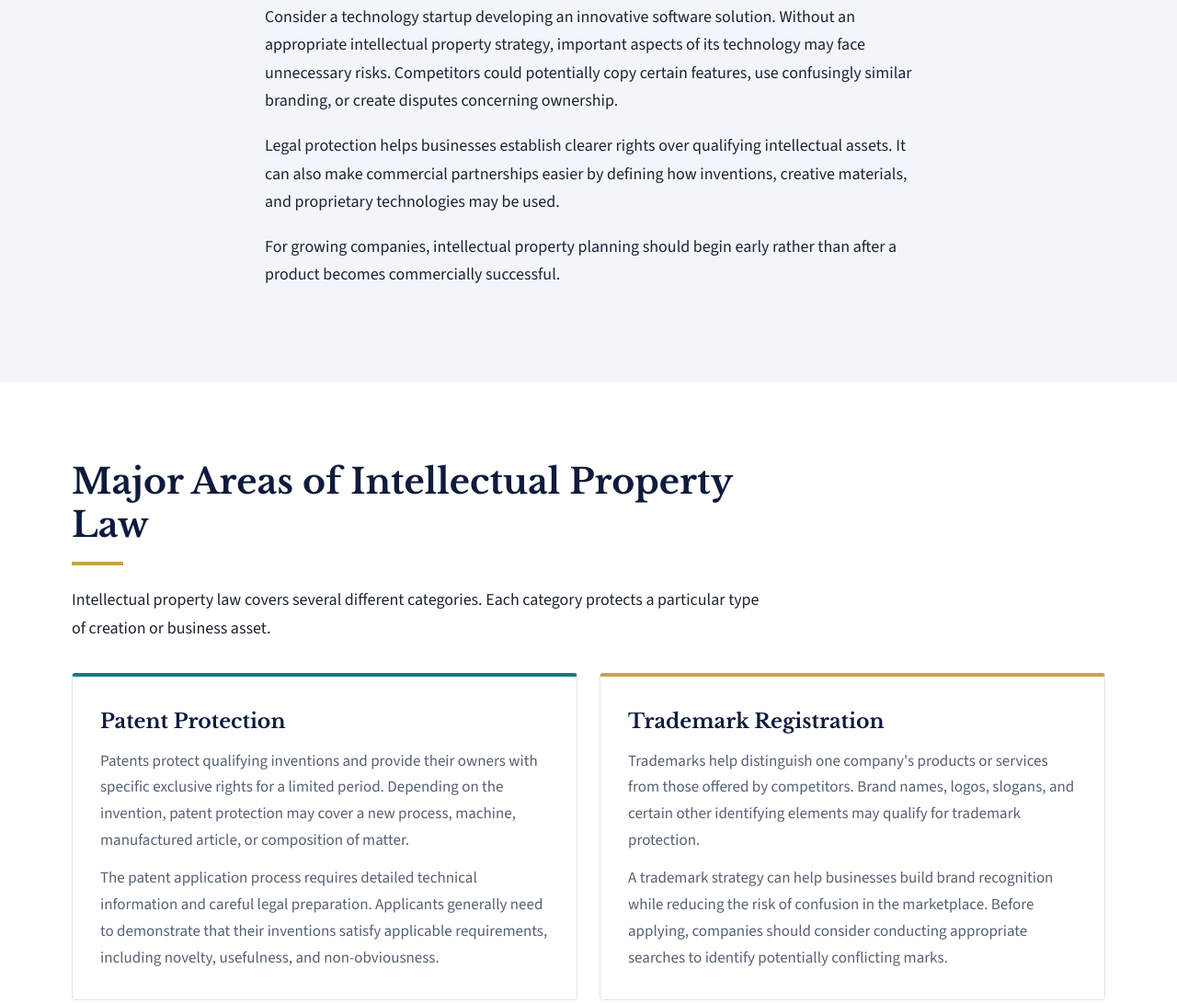
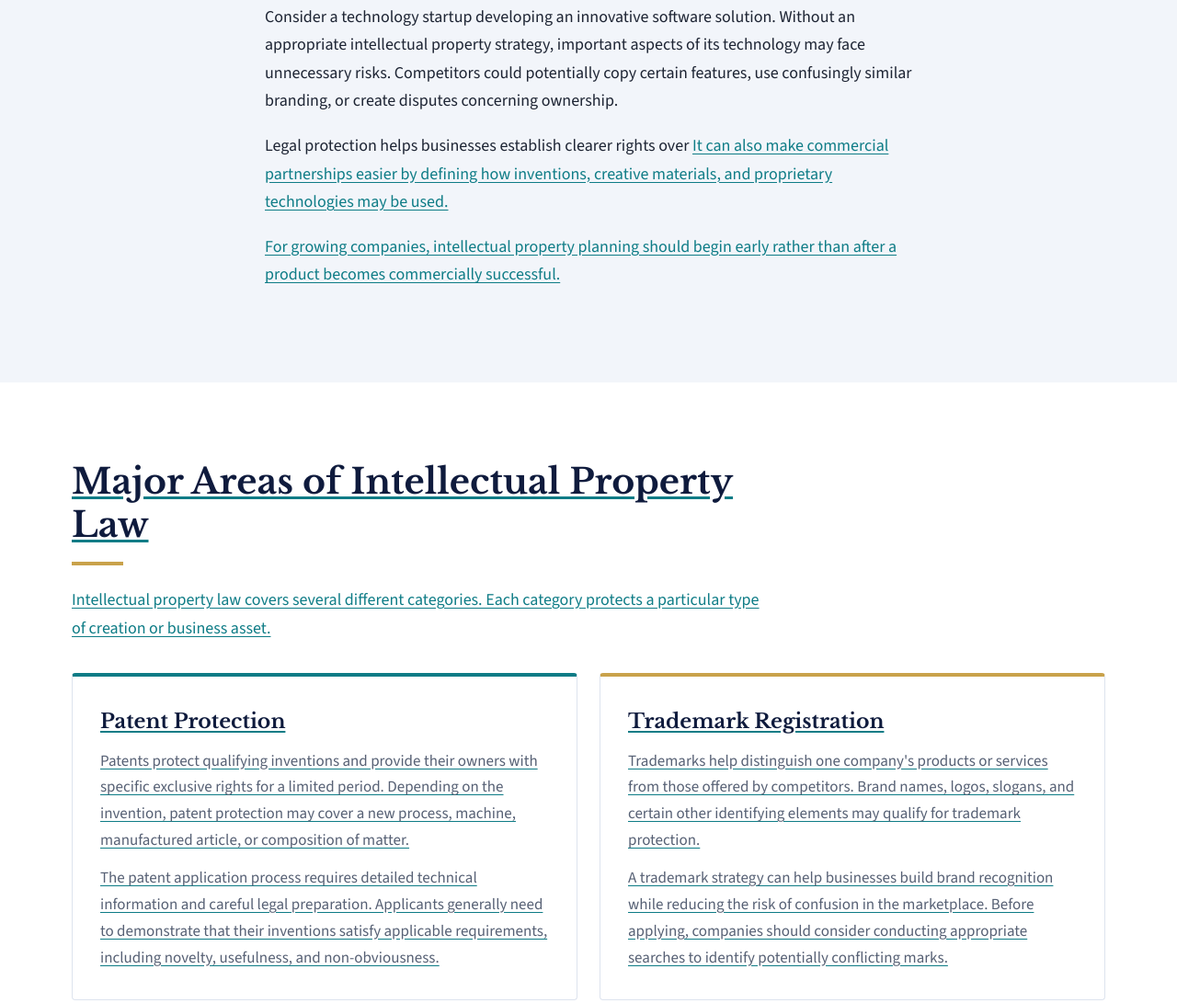
Before and after one commit to hsiga855-code/sherinian, a plain HTML site: page index.html in a window 1280 px wide. Shown: the part 2325-3416 px from the top of the page at 92% size. Drawn offline with nearby package versions, Linux system fonts and the light colour scheme.

Commit message:
Update index.html

```diff
--- a/index.html
+++ b/index.html
@@ -3,6 +3,7 @@
 <head>
 <meta charset="UTF-8">
 <meta name="viewport" content="width=device-width, initial-scale=1">
+  <meta name="google-site-verification" content="gBh3VptWrJuBgbelIB06vH273xZgTO9D2M_nTYnXoJ0" />
 <title>Sherinian Law: Legal Guidance for Intellectual Property</title>
 <meta name="description" content="Learn how intellectual property law protects patents, trademarks, copyrights and trade secrets, and how to choose the right IP attorney.">
 <link rel="preconnect" href="https://fonts.googleapis.com">
@@ -168,7 +169,7 @@ footer a:hover{color:var(--gold)}
     <h2>Why Intellectual Property Protection Matters for Businesses</h2>
     <p>Intellectual property is more than a legal concept. It can influence a company's market position, investment opportunities, brand recognition, and long-term growth.</p>
     <p>Consider a technology startup developing an innovative software solution. Without an appropriate intellectual property strategy, important aspects of its technology may face unnecessary risks. Competitors could potentially copy certain features, use confusingly similar branding, or create disputes concerning ownership.</p>
-    <p>Legal protection helps businesses establish clearer rights over qualifying intellectual assets. It can also make commercial partnerships easier by defining how inventions, creative materials, and proprietary technologies may be used.</p>
+    <p>Legal protection helps businesses establish clearer rights over <a href=https://sherinianed-5ae6b7.gitlab.io//qualifying intellectual assets.</a> It can also make commercial partnerships easier by defining how inventions, creative materials, and proprietary technologies may be used.</p>
     <p>For growing companies, intellectual property planning should begin early rather than after a product becomes commercially successful.</p>
   </div>
 </section>
```
